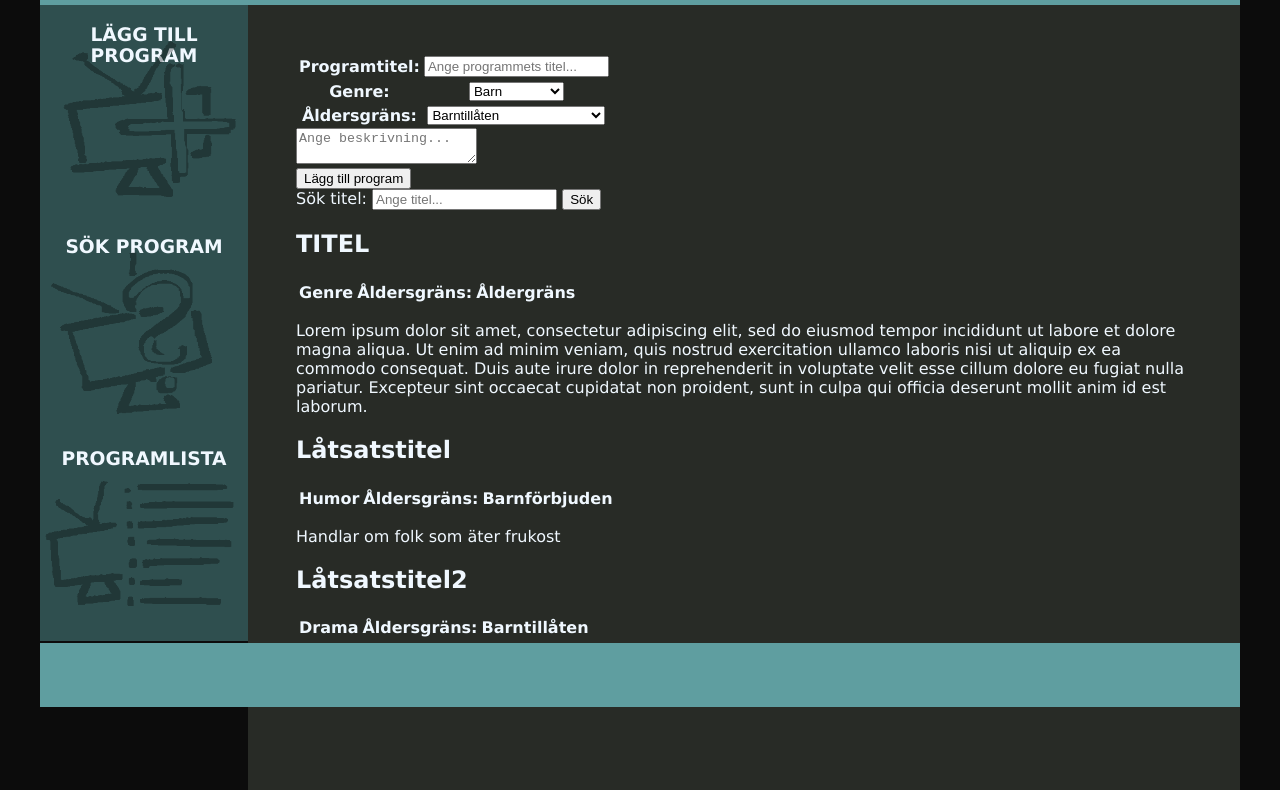
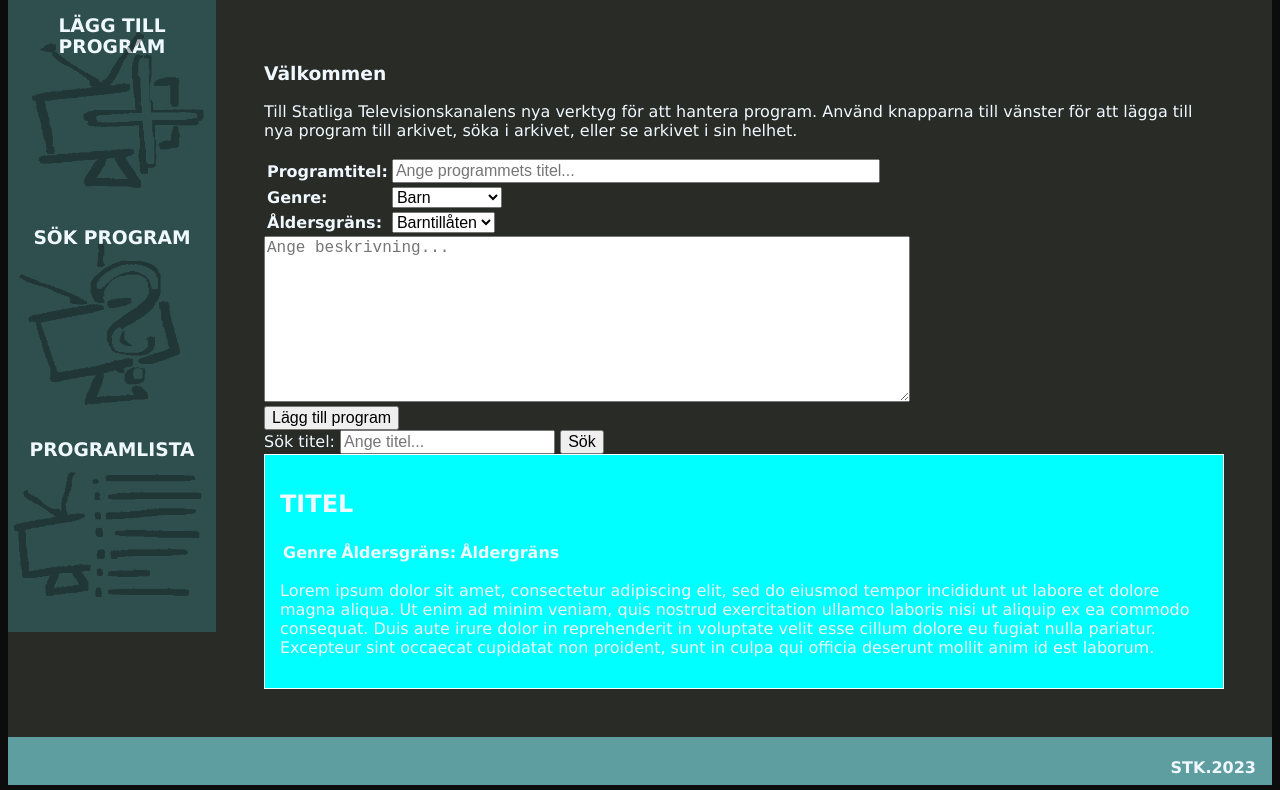
Before and after one commit to helgesonSE/STK_program, a plain HTML site: page index.html in a window 1280 px wide. Shown: the part 93-883 px from the top of the page. Drawn offline with Linux system fonts and the light colour scheme.

Commit message:
Reworked css. Added beginning of search function and display.

```diff
--- a/index.html
+++ b/index.html
@@ -30,9 +30,15 @@
             </div>
         </aside>
         <section class="innerContent">
+            <section id="splash" class="innerWindow">
+                <h3>Välkommen</h3>
+                <p>Till Statliga Televisionskanalens nya verktyg för att hantera program.
+                    Använd knapparna till vänster för att lägga till nya program till arkivet,
+                    söka i arkivet, eller se arkivet i sin helhet.</p>
+            </section>
             <section id="addShow" class="innerWindow">
                 <form>
-                    <table class="addShowTable">
+                    <table id="addShowTable">
                         <tr>
                             <th>
                                 <label for="showName" name="labelForTextBox">Programtitel:</label>
@@ -47,12 +53,12 @@
                             </th>
                             <th>
                                 <select id="showGenre" name="genre">
-                                    <option value="children">Barn</option>
-                                    <option value="documentary">Dokumentär</option>
-                                    <option value="drama">Drama</option>
-                                    <option value="comedy">Humor</option>
-                                    <option value="reality">Reality</option>
-                                    <option value="other">Övrigt</option>
+                                    <option value="Barn">Barn</option>
+                                    <option value="Dokumentär">Dokumentär</option>
+                                    <option value="Drama">Drama</option>
+                                    <option value="Humor">Humor</option>
+                                    <option value="Reality">Reality</option>
+                                    <option value="Övrigt">Övrigt</option>
                                 </select>
                             </th>
                         </tr>
@@ -62,9 +68,10 @@
                             </th>
                             <th>
                                 <select id="showRating" name="åldersgräns">
-                                    <option value="children">Barntillåten</option>
-                                    <option value="documentary">Barn med vuxens sällskap</option>
-                                    <option value="drama">Barnförbjuden</option>
+                                    <option value="Barntillåten">Barntillåten</option>
+                                    <option value="7 år+">7 år</option>
+                                    <option value="11 år+">11 år+</option>
+                                    <option value="15 år+">15 år+</option>
                                 </select>
                             </th>
                         </tr>
@@ -75,11 +82,11 @@
             </section>
             <section id="searchShow" class="innerWindow">
                 <label for="searchName" name="labelForTextBox">Sök titel:</label>
-                <input type="text" name="showName" placeholder="Ange titel...">
-                <input class="button" type="submit" value="Sök">
+                <input type="text" id="searchShowInput" name="showName" placeholder="Ange titel...">
+                <input class="button" id="searchShowButton" type="submit" value="Sök">
             </section>
             <section id="listShow" class="innerWindow">
-                <div id="template">
+                <div id="template" class="searchResult">
                     <table>
                         <tr>
                             <h2>TITEL</h2>
@@ -99,9 +106,8 @@
                 </div>
             </section>
         </section>
-
-        <footer></footer>
     </div>
+    <footer><h4>STK.2023</h4></footer>
     <script src="/scripts/script.js"></script>
 </body>
 </html>
--- a/scripts/script.js
+++ b/scripts/script.js
@@ -1,20 +1,23 @@
 let showArray = getData();
 let searchArray = [];
 const submitShowButton = document.getElementById("submitShow")
-submitShowButton.addEventListener("click", addShow);
+const innerWindows = document.getElementsByClassName("innerWindow");
+const mainButtons = document.getElementsByClassName("menuButton");
+const searchShowInput = document.getElementById("searchShowInput");
 const addShowInput = {
     title: document.getElementById("showName"),
     genre: document.getElementById("showGenre"),
     rating: document.getElementById("showRating"),
     description: document.getElementById("showDescription")
 };
-const innerWindows = document.getElementsByClassName("innerWindow");
-const mainButtons = document.getElementsByClassName("menuButton");
+submitShowButton.addEventListener("click", addShow);
+searchShowInput.addEventListener("keydown", searchShow);
 for (const button of mainButtons) {
     button.addEventListener("click", function(){
         setView(button.id.slice(0, -6));
     })
 }
+//setView("splash");
 
 function setView (button) {
     for (const window of innerWindows) {
@@ -22,6 +25,8 @@ function setView (button) {
     }
     document.getElementById(button).style.display = "block";
 }
+
+
 
 function addShow (){
     showArray.push({
@@ -47,33 +52,29 @@ function getData () {
     return savedShows ? savedShows : [];
 }
 
+function searchShow() {
+    document.getElementById("listShow").style.display = "block";
+    for (const entry of showArray) {
+        let res = entry.title.search(searchShowInput.value);
+        if (res < 0) {
+            continue;
+        }
+        searchArray.push(entry);
+    }
+    console.log(searchArray);
+    updateSearch();
+}
 
-
-
-
-
-
-showArray.push({title:"Låtsatstitel", genre:"Humor", rating:"Barnförbjuden",
-    description:"Handlar om folk som äter frukost"});
-showArray.push({title:"Låtsatstitel2", genre:"Drama", rating:"Barntillåten",
-    description:"Handlar om folk som äter middag"});
-
-var templateDiv = document.getElementById("template");
-
-var newShowElement = templateDiv.cloneNode(true);
-
-newShowElement.querySelector("h2").textContent = showArray[0].title;
-newShowElement.querySelector("genre").textContent = showArray[0].genre;
-newShowElement.querySelector("rating").textContent = showArray[0].rating;
-newShowElement.querySelector("p").textContent = showArray[0].description;
-
-document.getElementById("listShow").appendChild(newShowElement);
-
-var newShowElement = templateDiv.cloneNode(true);
-
-newShowElement.querySelector("h2").textContent = showArray[1].title;
-newShowElement.querySelector("genre").textContent = showArray[1].genre;
-newShowElement.querySelector("rating").textContent = showArray[1].rating;
-newShowElement.querySelector("p").textContent = showArray[1].description;
-
-document.getElementById("listShow").appendChild(newShowElement);
+function updateSearch () {
+    var templateDiv = document.getElementById("template");
+    console.log(searchArray);
+    // De här måste rensas bort mellan varje sökning. För "tungt"?
+    for (const entry of searchArray) {
+        var newShowElement = templateDiv.cloneNode(true);
+        newShowElement.querySelector("h2").textContent = entry.title;
+        newShowElement.querySelector("genre").textContent = entry.genre;
+        newShowElement.querySelector("rating").textContent = entry.rating;
+        newShowElement.querySelector("p").textContent = entry.description;
+        document.getElementById("listShow").appendChild(newShowElement);
+}
+}
--- a/style/styles.scss
+++ b/style/styles.scss
@@ -3,41 +3,41 @@ $textcolor: aliceblue;
 $fontsize: 16px;
 $borderstyle: 2px solid rgb(99, 99, 99);
 
+html{
+    height: 100%;
+
     body {
         font-family: Verdana, Geneva, Tahoma, sans-serif;
-    height: 100vh;
+        max-width: 100%;
+        height: 100%;
         background-color: $bgcolor;
         color: $textcolor;
         font-size: $fontsize;
-}
+
             #content{
-    max-width: 1200px;
-    height: 100%;
-    margin: auto;
-    padding: 10px;
-}
+            width: 100%;
+            background-color: rgb(40, 43, 38);
+            overflow: hidden;
+
             header {
                 display: flex;
                 justify-content: center;
                 height: 10%;
                 color: aliceblue;
                 background-color: cadetblue;
-    h1{
-        align-self: center;
             }
 
-}
             .mainMenu {
                 display: flex;
                 align-content: flex-start;
                 align-items: center;
                 flex-direction: column;
-    height: fit-content; /* Full-height: remove this if you want "auto" height */
                 width: fit-content; /* Set the width of the sidebar */
                 float: left; /* Stay on top */
                 top: 0; /* Stay at the top */
                 left: 0;
                 overflow: hidden; /* Disable horizontal scroll */
+                background-color: darkslategrey;
 
                 .menuButton {
                     cursor: pointer;
@@ -59,32 +59,6 @@ header {
                         background-color: cadetblue;
                         box-shadow: 0 0 0 1px #fff inset;
                     }
-      }
-
-}
-.innerContent {
-    margin-left: 13em;
-    padding: 3em;
-    height: 100%;
-    background-color: rgb(40, 43, 38);
-
-    #addShow{
-        visibility: visible;
-    }
-    #searchShow{
-        visibility: visible;
-    }
-    #listShow{
-        visibility: visible;
-    }
-}
-
-footer{
-    position: sticky; bottom: 0px;
-    bottom: 0;
-    height: 8%;
-    background-color: cadetblue;
-}
 
                     Img{
                         width: 13em;
@@ -93,3 +67,45 @@ Img{
                         opacity: 0.3;
                         mix-blend-mode: multiply;
                     }
+                }
+            }
+
+            .innerContent {
+                min-height: 100%;
+                margin-left: 13em;
+                padding: 3em;
+
+                text-align: left;
+
+                select, input, #showDescription{
+                    font-size: inherit;
+                }
+                #showName {
+                    width: 30em;
+                }
+                #showDescription {
+                    width: 40em;
+                    height: 10em;
+                }
+
+                .searchResult{
+                    box-shadow: 0 0 0 1px #fff inset;
+                    padding: 1em;
+                }
+
+                #listShow {
+                    background-color: aqua;
+                    min-height: 10px;
+                }
+            }
+        }
+    }
+}
+
+footer{
+    display: flex;
+    height: 3em;
+    background-color: cadetblue;
+    justify-content: end;
+    padding-right: 1em;
+}
```
Also changed, not shown: style/styles.css, 1 other file. Lines whose indentation alone changed are shown as unchanged.
